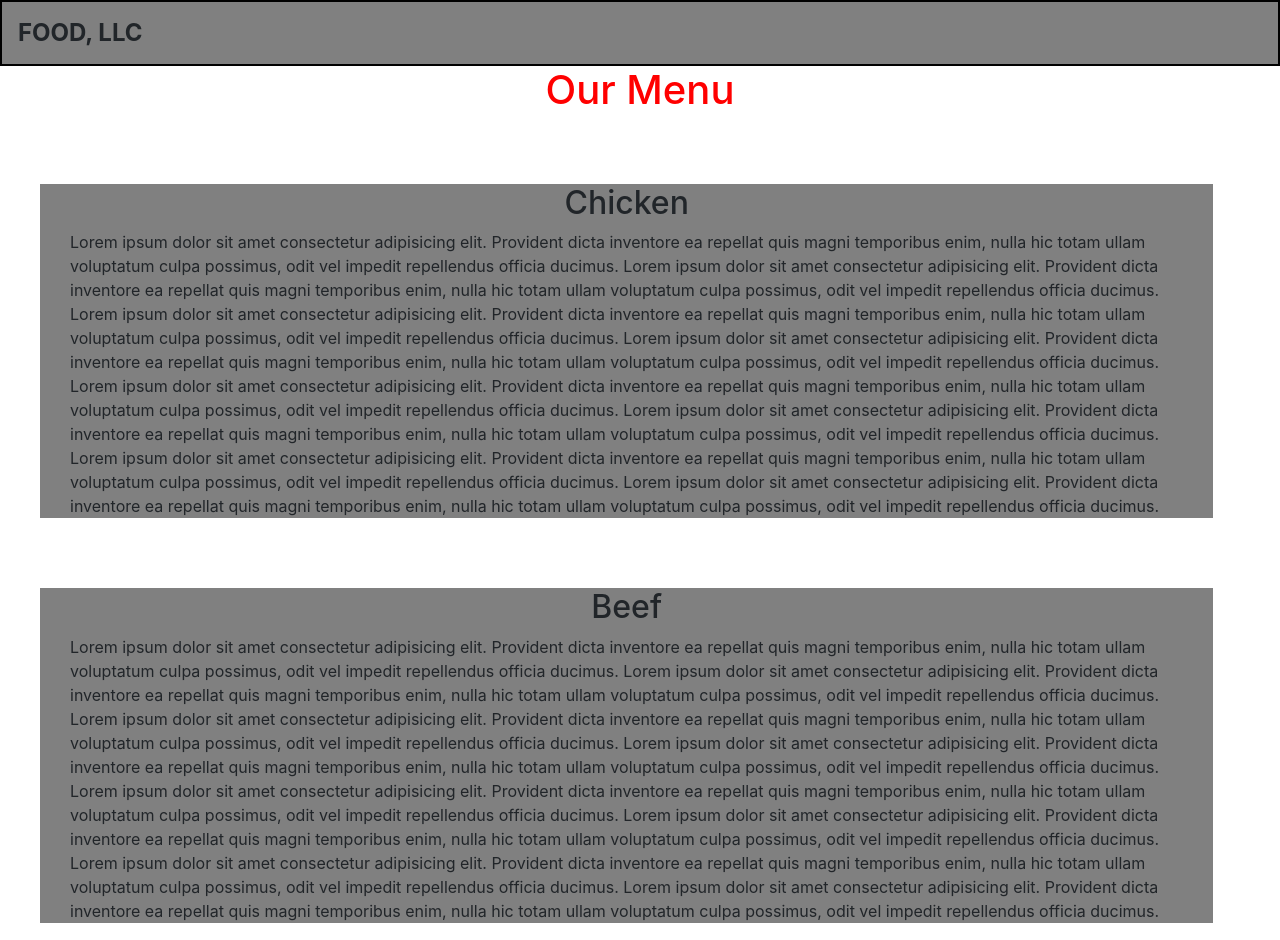
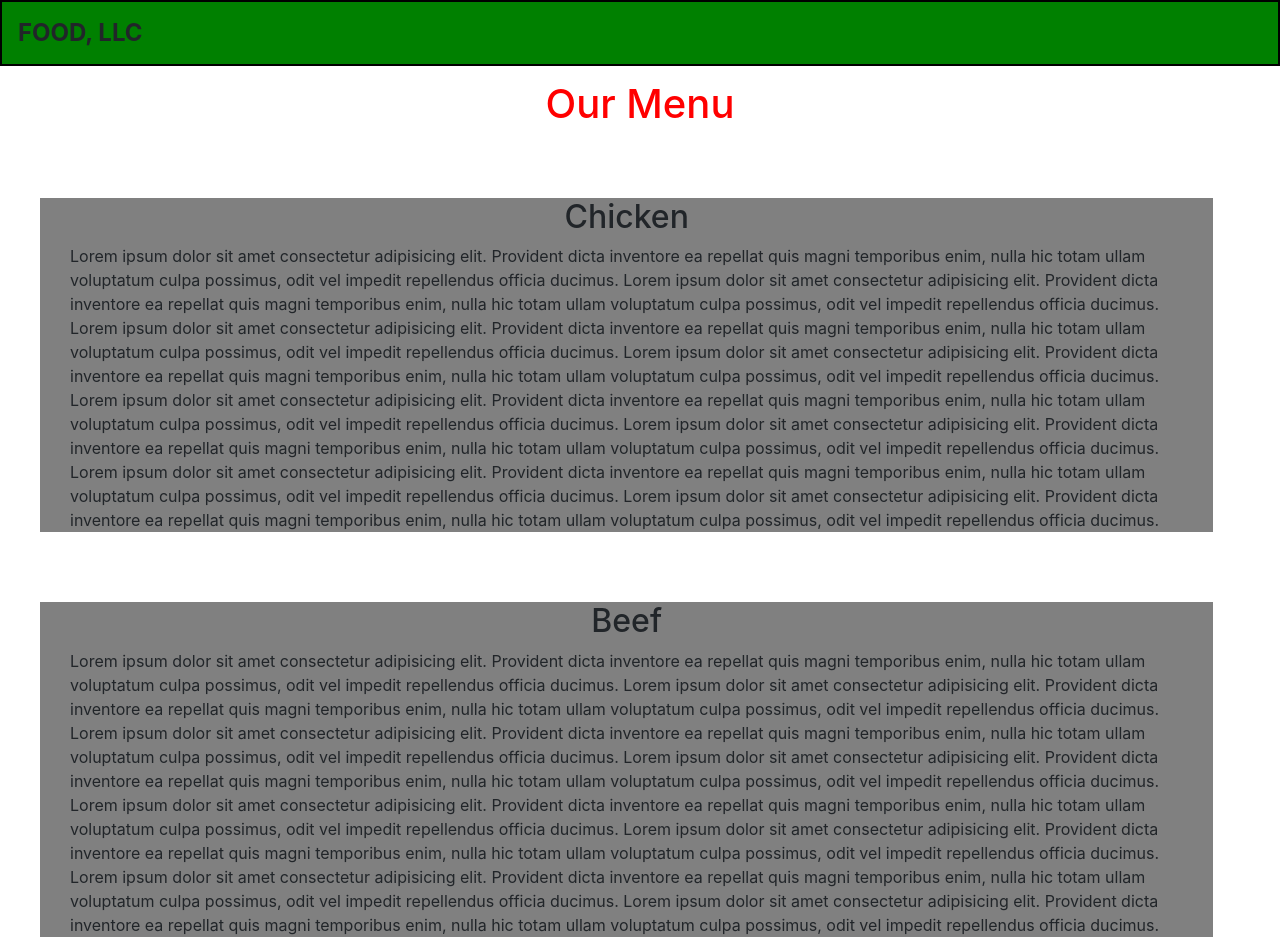
Before and after one commit to Emin-png/Coursera_Work, a plain HTML site: page index.html in a window 1280 px wide. Shown: the top 940 px of the page. Drawn offline with nearby package versions, Linux system fonts and the light colour scheme.

Commit message:
some changes

```diff
--- a/index.html
+++ b/index.html
@@ -15,7 +15,7 @@
 <body>
     <header>
        <div class="container-fluid p-0" id="first_div">
-           <nav class="navbar navbar-expand-sm">
+           <nav class="navbar navbar-expand-md">
             <a class="navbar-brand" id="brand"><strong>FOOD, LLC</strong></a>
             <button class="navbar-toggler" type="button" data-toggle="collapse" data-target="#navbarNav" aria-controls="navbarNav" aria-expanded="false" aria-label="Toggle navigation">
                     <i class="fas fa-align-right text-light"></i>
@@ -38,6 +38,7 @@
        </div>
        <h1 id="Menu">Our Menu</h1>
     </header>
+
     <div class="col-lg-11 col-md-11 col-sm-11 col-xs-11" id="first-option">
         <h2 id="chicken">Chicken</h2>
         <p>Lorem ipsum dolor sit amet consectetur adipisicing elit.
--- a/mystyle/stylish.css
+++ b/mystyle/stylish.css
@@ -1,7 +1,8 @@
 #first_div{
-    background-color: grey;
+    background-color: green;
     border: 2px solid black;
-    padding-bottom: 25px;
+    position: fixed;
+    z-index: 1;
 }
 #navbarNav{
     visibility: hidden;
@@ -11,6 +12,7 @@
 }
 #Menu{
     text-align: center;
+    padding-top: 80px;
     color: red;
 }
 #chicken{
@@ -41,7 +43,7 @@ p{
     margin-left: 40px;
     background-color: grey;
 }
-@media (max-width:576px){
+@media (max-width:768px){
     #first-id{
         background-color: whitesmoke;
         border: 1px solid black;
```
